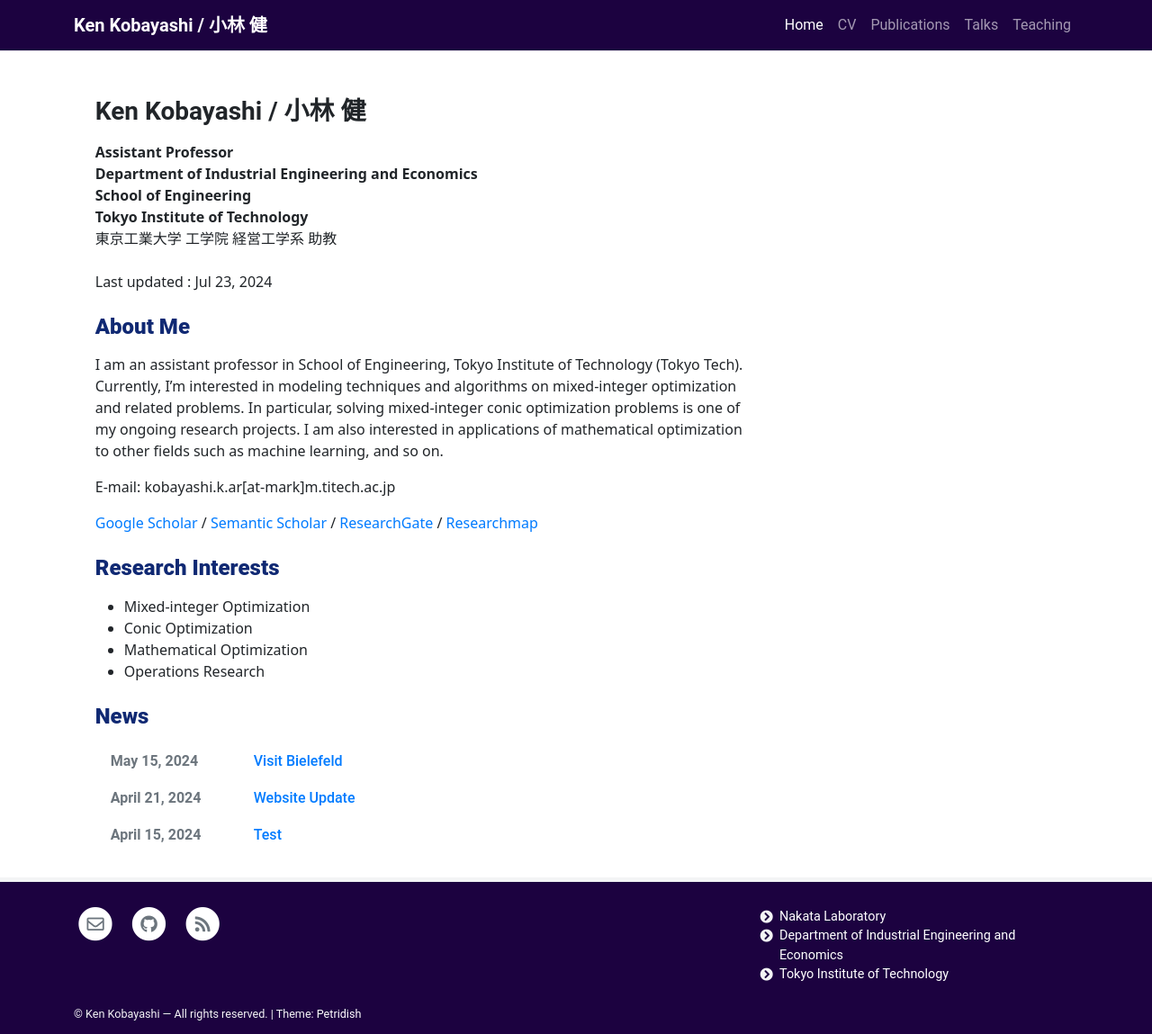
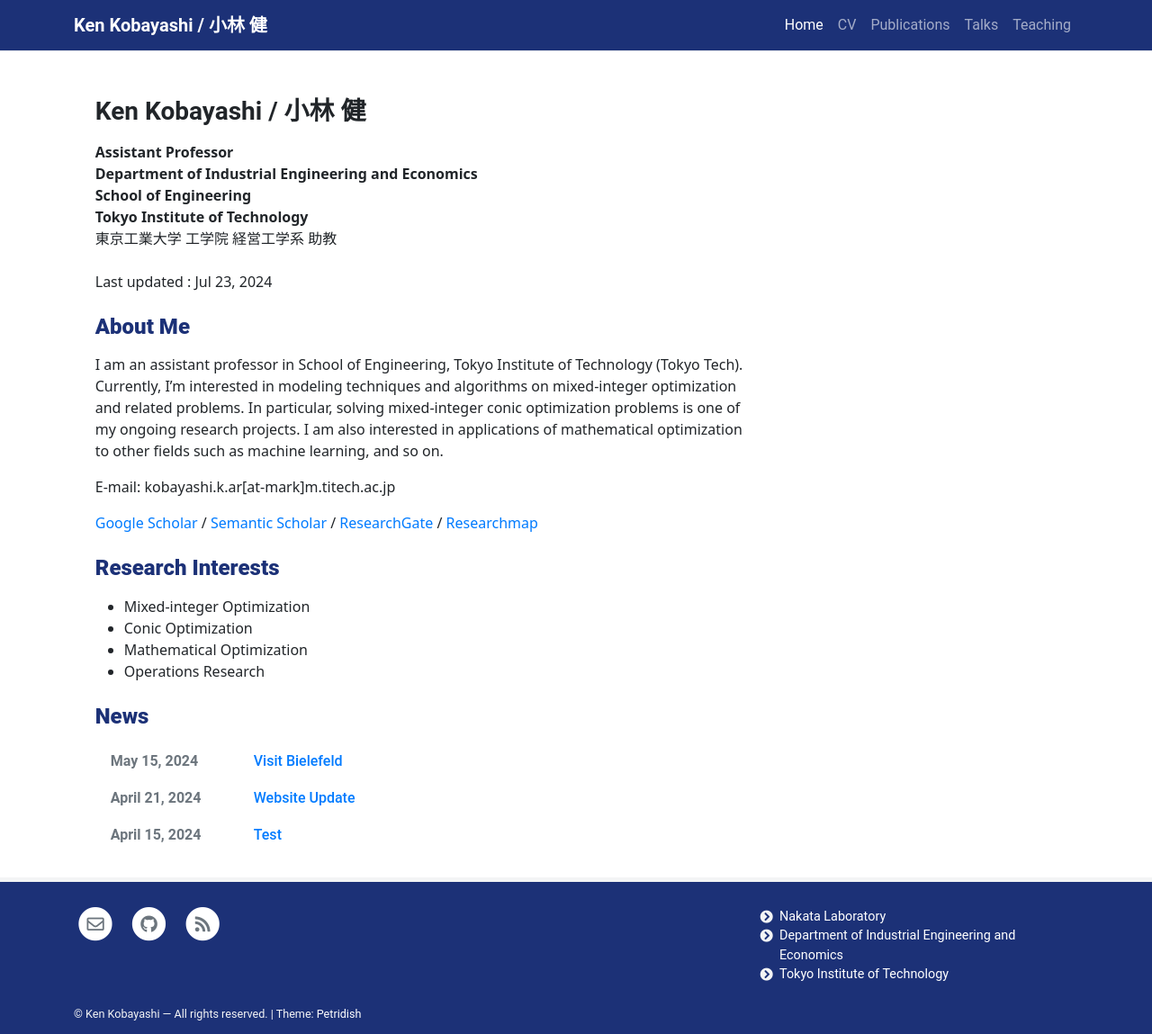
Before and after one commit to KenKoba2119/KenKoba2119.github.io, a Jekyll site: the page built from pages/home.md, in a window 1280 px wide. Shown: the whole page at 90% size. Built offline with Jekyll 4.4.1, drawn with Linux system fonts in a browser that asks for light colours.

Commit message:
change color theme

```diff
--- a/_sass/_content.scss
+++ b/_sass/_content.scss
@@ -26,7 +26,7 @@
   }
   // Add some space before h2, which are the main headings in content
   h2 {
-    color: #102973;
+    color: #1c3177;
     font-weight:bold;
     font-size : 24px;
     margin-top: 1.5rem;
--- a/_sass/_footer.scss
+++ b/_sass/_footer.scss
@@ -6,7 +6,7 @@ body > footer {
   color: lighten($footer, 50);
   font-size: 0.9rem;
   padding: $grid-gutter-width / 2 0;
-  background-color: #1c0240; // または適切な色コード
+  background-color: #1c3177; // または適切な色コード
   .container {
     margin-top: 1rem;
   }
--- a/_sass/_navbar.scss
+++ b/_sass/_navbar.scss
@@ -1,7 +1,7 @@
 // Navbar
 
 .navbar {
-  background-color: #1c0240!important;// white!important;
+  background-color: #1c3177!important;// white!important;
   border-bottom: 1px solid $gray-200;
   color: lighten($footer, 75);
   .navbar-brand {
```
